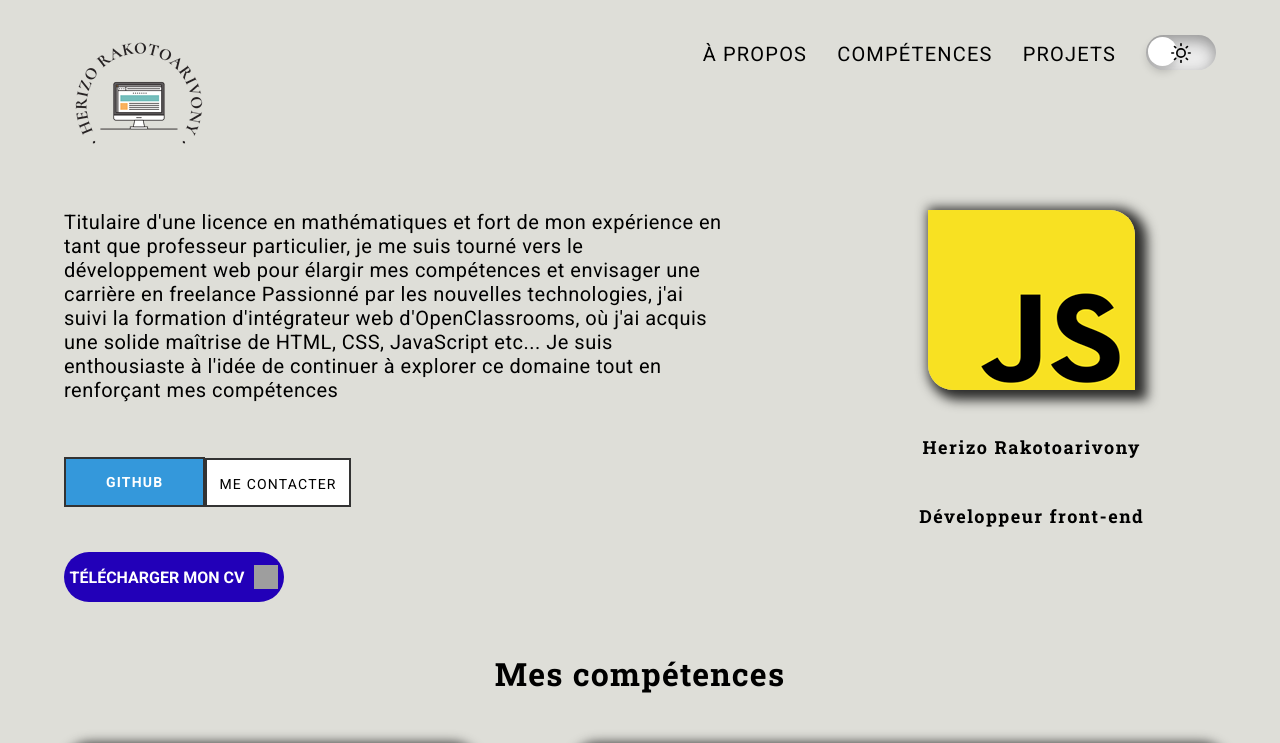
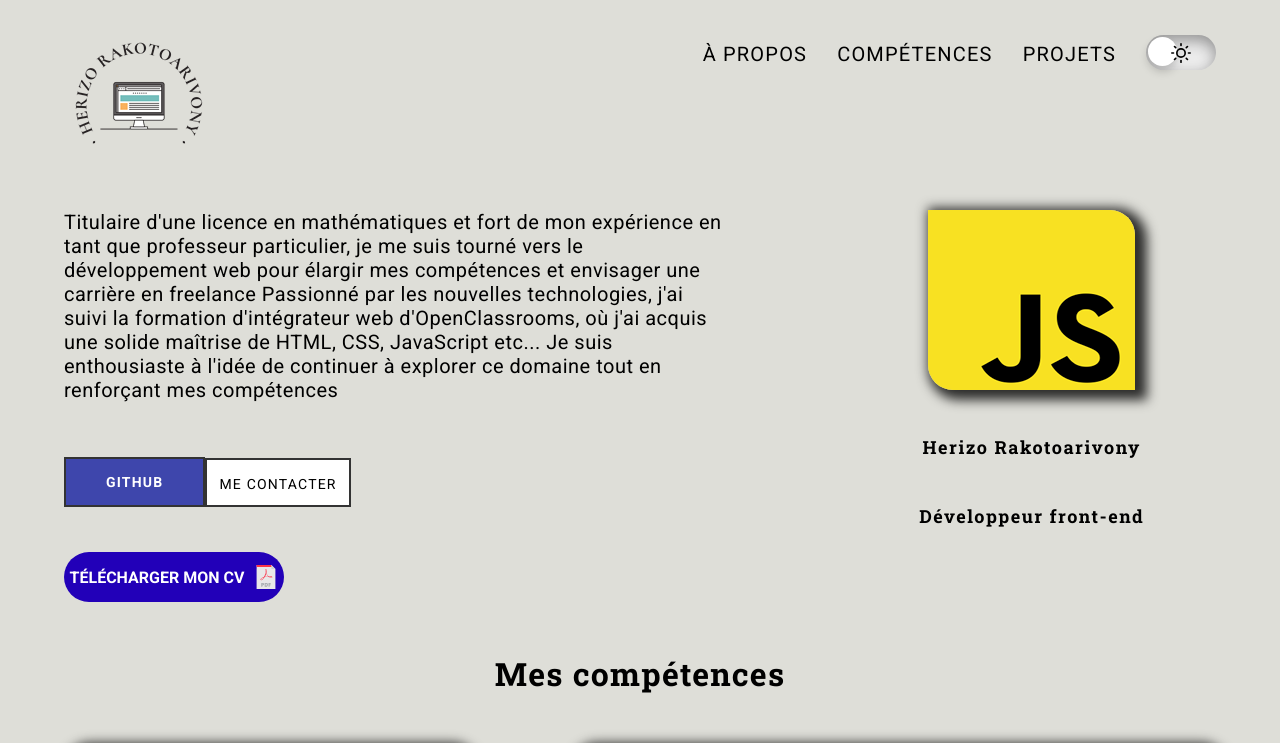
Before and after one commit to martingale708/myportfolio12, a React (Create React App) app: page / in a window 1280 px wide. Shown: the top 743 px of the page. Built offline with nearby package versions, Linux system fonts and the light colour scheme; grey boxes are pictures that could not be loaded.

Commit message:
correction contraste

```diff
--- a/src/components/downloadbtn/downloadbtn.jsx
+++ b/src/components/downloadbtn/downloadbtn.jsx
@@ -1,5 +1,5 @@
 import ButtonStyle from '../../utils/style/boutonstyle'
-import pdf from '../../assets/icones/pdf.svg'
+import pdf from '../../assets/download/pdf.svg'
 import cv from '../../assets/download/cv.pdf'
 import '../../sass/components/_buttonstyle.scss'
 
--- a/src/sass/components/_buttonstyle.scss
+++ b/src/sass/components/_buttonstyle.scss
@@ -14,8 +14,8 @@
   position: relative;
   padding: 15px 40px;
   border-radius: 50px;
-  background-color: #3498db;
-  color: #fff;
+  background-color: #3E46AC;
+  color: white;
   text-transform: uppercase;
   font-weight: bold;
   transition: all 0.3s ease; /* Transition fluide pour tous les changements */
--- a/src/sass/components/_projectgrid.scss
+++ b/src/sass/components/_projectgrid.scss
@@ -55,7 +55,7 @@
 
     &-front {
       z-index: 2;
-      background-color: #fff;
+      background-color: white;
       border-radius: 25px;
       display: flex;
       align-items: center;
--- a/src/sass/components/_projectlinks.scss
+++ b/src/sass/components/_projectlinks.scss
@@ -12,7 +12,7 @@
     .project-link {
       margin: 5px;
       padding: 8px;
-      background-color: #007bff;
+      background-color: #103256;
       color: white;
       text-decoration: none;
       border-radius: 100px;
--- a/src/utils/context/index.jsx
+++ b/src/utils/context/index.jsx
@@ -26,6 +26,7 @@ export const ThemeContext = createContext()
 
 export const ThemeProvider = ({ children }) => {
   const [darkMode, setDarkMode] = useState(() => {
+
     return JSON.parse(localStorage.getItem('darkMode')) || false
   })
 
```
Also changed, not shown: src/assets/download/pdf.svg (added).
